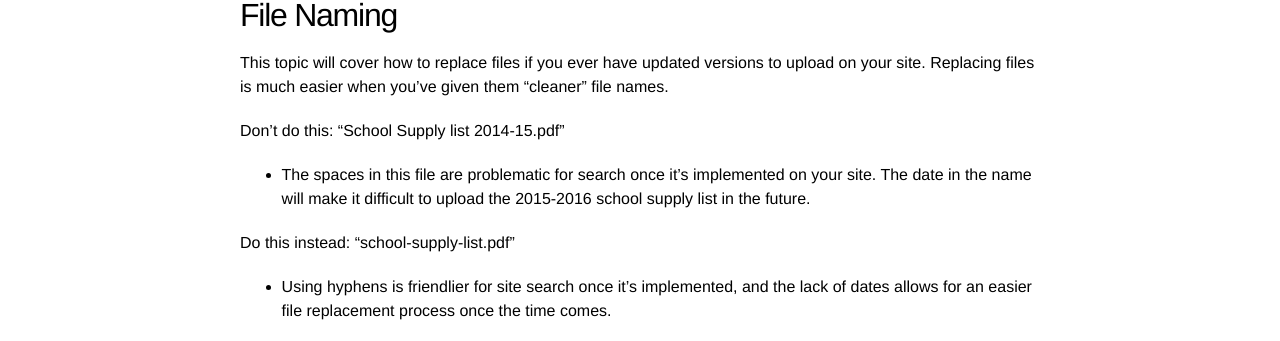
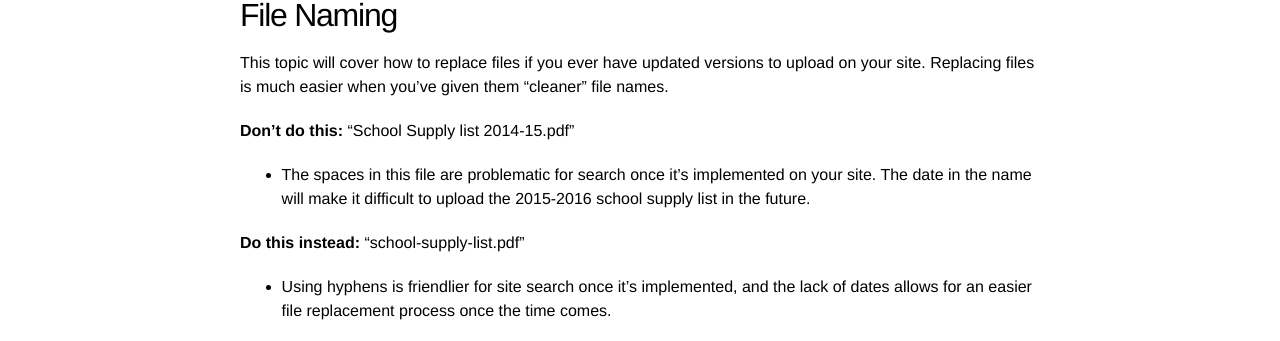
Before and after one commit to HCPSS/schoolsites-help, a Jekyll site: the page built from _posts/2014-07-15-uploading-files.md, in a window 1280 px wide and 900 px high. Shown: the part 185-526 px from the top of the window. Built offline with Jekyll 4.4.1, drawn with Linux system fonts in a browser that asks for light colours; Markdown is read by kramdown in place of the engine named in the settings.

Commit message:
added emphasis to file naming structure

```diff
--- a/_posts/2014-07-15-uploading-files.md
+++ b/_posts/2014-07-15-uploading-files.md
@@ -7,10 +7,12 @@ title: "Uploading Files"
 
 This topic will cover how to replace files if you ever have updated versions to upload on your site. Replacing files is much easier when you've given them "cleaner" file names.
 
-Don't do this: "School Supply list 2014-15.pdf"
+**Don't do this:** "School Supply list 2014-15.pdf"
+
 - The spaces in this file are problematic for search once it's implemented on your site. The date in the name will make it difficult to upload the 2015-2016 school supply list in the future.
 
-Do this instead: "school-supply-list.pdf"
+**Do this instead:** "school-supply-list.pdf"
+
 - Using hyphens is friendlier for site search once it's implemented, and the lack of dates allows for an easier file replacement process once the time comes.
 
 ## Uploading
```
